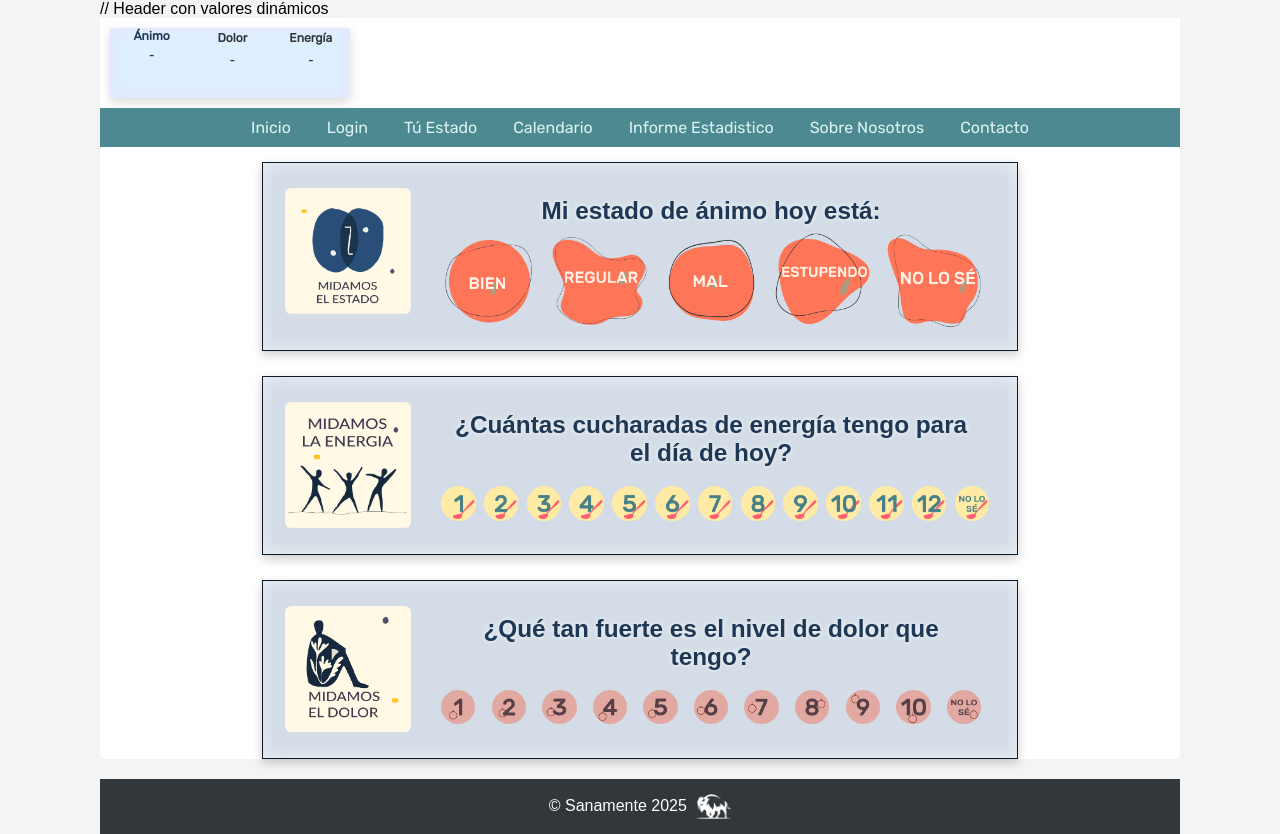
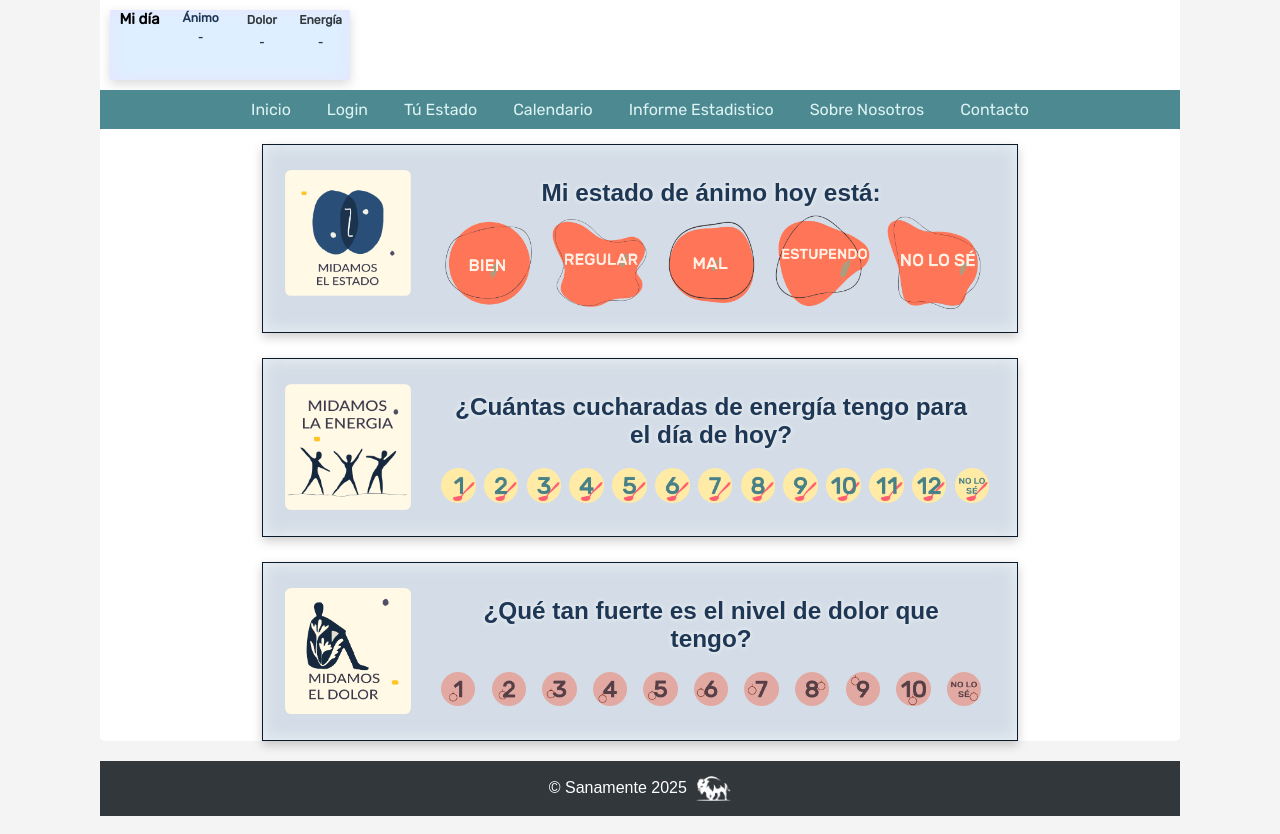
Before and after one commit to juanignaciobayugar/sanamenteReact, a React (Vite) app: page /cuestionario in a window 1280 px wide. Built offline with nearby package versions, Linux system fonts and the light colour scheme; a web font is replaced by a local one.

Commit message:
realizados cambios en header, realizados cambios en central respecto a Estado: se logra la tarjeta dinamica

```diff
--- a/src/central.tsx
+++ b/src/central.tsx
@@ -14,6 +14,8 @@ interface RegistroCuestionario {
   tipo: "estado" | "dolor" | "energia";
   valor: string;
   imgSrc: string;
+  index: number;
+  variant: string;
   timestamp: number;
 }
 
@@ -27,6 +29,13 @@ function Central() {
   const [dolorImg, setDolorImg] = useState<string>(""); // Nuevo estado para la imagen del dolor
   const [energiaImg, setEnergiaImg] = useState<string>(""); // Nuevo estado para la imagen de energía
 
+    const [estadoIndex, setEstadoIndex] = useState<number>();
+  const [dolorIndex, setDolorIndex] = useState<number>();
+  const [energiaIndex, setEnergiaIndex] = useState<number>();
+
+  const [estadoVariant, setEstadoVariant] = useState<string>("");
+  const [dolorVariant, setDolorVariant] = useState<string>("");
+  const [energiaVariant, setEnergiaVariant] = useState<string>("");
 
   // ✅ Al montar, recuperar lo que haya en localStorage
 useEffect(() => {
@@ -35,13 +44,18 @@ useEffect(() => {
     const parsed: RegistroCuestionario = JSON.parse(guardadoEstado);
     if (parsed.tipo === "estado") setEstado(parsed.valor);
     setEstadoImg(parsed.imgSrc);
+    setEstadoIndex(parsed.index);
+    setEstadoVariant(parsed.variant);
   }
 
   const guardadoDolor = localStorage.getItem("ultimoDolor");
   if (guardadoDolor) {
     const parsed: RegistroCuestionario = JSON.parse(guardadoDolor);
-    if (parsed.tipo === "dolor") setDolor(parsed.valor);
+    if (parsed.tipo === "dolor")
+    setDolor(parsed.valor);
     setDolorImg(parsed.imgSrc);
+    setDolorIndex(parsed.index);
+    setDolorVariant(parsed.variant);
   }
 
   const guardadoEnergia = localStorage.getItem("ultimoEnergia");
@@ -49,64 +63,100 @@ useEffect(() => {
     const parsed: RegistroCuestionario = JSON.parse(guardadoEnergia);
     if (parsed.tipo === "energia") setEnergia(parsed.valor);
     setEnergiaImg(parsed.imgSrc);
+    setEnergiaIndex(parsed.index);
+    setEnergiaVariant(parsed.variant);
   }
 }, []);
 
   return (
     <BrowserRouter>
       <div className="central">
-        // Header con valores dinámicos
         <Header
           estado={estado}
+          estadoImg={estadoImg}
+          estadoIndex={estadoIndex}
+          estadoVariant={estadoVariant}
           dolor={dolor}
+          dolorImg={dolorImg}
+          dolorIndex={dolorIndex}
+          dolorVariant={dolorVariant}
           energia={energia}
-        estadoImg={estadoImg}
-         dolorImg={dolorImg}
           energiaImg={energiaImg}
+          energiaIndex={energiaIndex}
+          energiaVariant={energiaVariant}
           onClearEstado={() => {
             setEstado("");
+            setEstadoImg("");
+            setEstadoIndex(undefined);
+            setEstadoVariant("");
             localStorage.removeItem("ultimoEstado");
           }}
           onClearDolor={() => {
             setDolor("");
+            setDolorImg("");
+            setDolorIndex(undefined);
+            setDolorVariant("");
             localStorage.removeItem("ultimoDolor");
           }}
           onClearEnergia={() => {
             setEnergia("");
+            setEnergiaImg("");
+            setEnergiaIndex(undefined);
+            setEnergiaVariant("");
             localStorage.removeItem("ultimoEnergia");
           }}
         />
+
         <Nav />
 
         <Routes>
-
-        <Route path="/" element={<Main />} /> {/* O tu Home */}
+          <Route path="/" element={<Main />} />
           <Route path="/login" element={<MainLogin />} />
           <Route
             path="/cuestionario"
             element={
               <MainCuestionario
-  onEstadoSelect={(valor, imgSrc) => {
+                onEstadoSelect={(valor, imgSrc, index, variant) => {
                   setEstado(valor);
                   setEstadoImg(imgSrc);
+                  setEstadoIndex(index);
+                  if (variant) setEstadoVariant(variant);
+
+                  localStorage.setItem(
+                    "ultimoEstado",
+                    JSON.stringify({ tipo: "estado", valor, imgSrc, index, variant, timestamp: Date.now() })
+                  );
                 }}
-  onDolorSelect={(valor, imgSrc) => {
+                onDolorSelect={(valor, imgSrc, index, variant) => {
                   setDolor(valor);
                   setDolorImg(imgSrc);
+                  setDolorIndex(index);
+                  if (variant) setDolorVariant(variant);
+
+                  localStorage.setItem(
+                    "ultimoDolor",
+                    JSON.stringify({ tipo: "dolor", valor, imgSrc, index, variant, timestamp: Date.now() })
+                  );
                 }}
-  onEnergiaSelect={(valor, imgSrc) => {
+                onEnergiaSelect={(valor, imgSrc, index, variant) => {
                   setEnergia(valor);
                   setEnergiaImg(imgSrc);
+                  setEnergiaIndex(index);
+                  if (variant) setEnergiaVariant(variant);
+
+                  localStorage.setItem(
+                    "ultimoEnergia",
+                    JSON.stringify({ tipo: "energia", valor, imgSrc, index, variant, timestamp: Date.now() })
+                  );
                 }}
               />
             }
-
           />
           <Route path="/estadisticas" element={<MainEstadistica />} />
           <Route path="/contacto" element={<MainContacto />} />
           <Route path="/sobre-nosotros" element={<MainSobreNosotros />} />
-
-          {/* resto de rutas */}
+          <Route path="/calendario" element={<div>Calendario</div>} />
+          {/* Agrega aquí el resto de tus rutas */}
         </Routes>
 
         <Footer />
@@ -115,4 +165,4 @@ useEffect(() => {
   );
 }
 
-export default Central;
+export default Central
--- a/src/components/Header.tsx
+++ b/src/components/Header.tsx
@@ -1,59 +1,106 @@
 import "./tarjetaDinamica.css";
 
 interface HeaderProps {
-  estado: string;
-  dolor: string;
-  energia: string;
-  estadoImg: string; // Nueva prop para la imagen del estado
-  dolorImg: string; // Nueva prop para la imagen del dolor
-  energiaImg: string; // Nueva prop para la imagen de energía
+  estado?: string;
+  dolor?: string;
+  energia?: string;
+  estadoImg?: string;
+  dolorImg?: string;
+  energiaImg?: string;
+  estadoIndex?: number;
+  dolorIndex?: number;
+  energiaIndex?: number;
+  estadoVariant?: string;
+  dolorVariant?: string;
+  energiaVariant?: string;
   onClearEstado: () => void;
   onClearDolor: () => void;
   onClearEnergia: () => void;
+}
 
-}
-//funcion para mostrar los valores dinamicos del segmento cuestionario en el header...
-function Header({ estado, dolor, energia, estadoImg, dolorImg, energiaImg, onClearEstado, onClearDolor, onClearEnergia }: HeaderProps) {
+function Header({
+  estado,
+  dolor,
+  energia,
+  estadoImg,
+  dolorImg,
+  energiaImg,
+  estadoIndex,
+  dolorIndex,
+  energiaIndex,
+  estadoVariant,
+  dolorVariant,
+  energiaVariant,
+  onClearEstado,
+  onClearDolor,
+  onClearEnergia,
+}: HeaderProps) {
   return (
     <header>
+
+
+
             <div id="tarjetaDinamica">
+          <div id="miDia" className="midia">
+            <h4>Mi día</h4>
+            <h4 id="diahoy"></h4>
+          </div>
            <div className="Anim">
+            <div className ="recuadroH4">
               <h4>Ánimo</h4>
+              </div>
           <div id="valorEstado">
             {estadoImg ? (
-  <button className="btn-imge btnEstado">
+              <button
+    className={`btn-img${estadoVariant ?? ""} btn-img${(estadoIndex ?? 0) + 1}${estadoVariant ?? ""} btnEstado`}
+    onClick={onClearEstado}
+  >
     <img src={estadoImg} alt={estado} />
   </button>
 ) : "-"}
-            {estado && <button onClick={onClearEstado}>✖</button>}
           </div>
         </div>
 
         <div className="Dolo">
+           <div className ="recuadroH4">
           <h4>Dolor</h4>
+          </div>
           <div id="valorDolor">
             {dolorImg ? (
-  <button className="btn-imgd btnEstado">
+              <button
+                className={`btn-img${dolorVariant ?? ""} btn-img${(dolorIndex ?? 0) + 1}${dolorVariant ?? ""} btnEstado`}
+                onClick={onClearDolor}
+              >
                 <img src={dolorImg} alt={dolor} />
               </button>
-) : "-"}
-  {dolor && <button onClick={onClearDolor}>✖</button>}
+            ) : (
+              "-"
+            )}
           </div>
         </div>
 
         <div className="Energi">
+          <div className ="recuadroH4">
           <h4>Energía</h4>
+          </div>
           <div id="valorEnergia">
             {energiaImg ? (
-  <button className="btn-imgc btnEstado">
+              <button
+                className={`btn-img${energiaVariant ?? ""} btn-img${(energiaIndex ?? 0) + 1}${energiaVariant ?? ""} btnEstado`}
+                onClick={onClearEnergia}
+              >
                 <img src={energiaImg} alt={energia} />
               </button>
-) : "-"}
-            {energia && <button onClick={onClearEnergia}>✖</button>}
+            ) : (
+              "-"
+            )}
           </div>
         </div>
       </div>
+
+
     </header>
   );
 }
+
 export default Header;
--- a/src/pages/cuestionario/CardCuestionario.tsx
+++ b/src/pages/cuestionario/CardCuestionario.tsx
@@ -6,7 +6,7 @@ interface ButtonData {
 }
 
 interface CardEstadoProps {
-  onSelect?: (valor: string, imgSrc: string, index?: number, variant?: string) => void;
+  onSelect?: (valor: string, imgSrc: string, index: number, variant?: string) => void;
 }
 
 function CardEstado({ onSelect }: CardEstadoProps) {
@@ -18,7 +18,7 @@ function CardEstado({ onSelect }: CardEstadoProps) {
     { value: "nolose", imgSrc: "../src/assets/imagenes/cuestionario/tarjetaAnimo/estado animo/nolose.png" },
   ];
 
-  const handleSelect = (valor: string, imgSrc: string, index?: number, variant?: string) => {
+  const handleSelect = (valor: string, imgSrc: string, index: number, variant?: string) => {
     localStorage.setItem(
       "ultimoEstado",
       JSON.stringify({ tipo: "estado", valor, imgSrc,index, timestamp: Date.now() })
--- a/src/pages/cuestionario/CardDolor.tsx
+++ b/src/pages/cuestionario/CardDolor.tsx
@@ -6,7 +6,7 @@ interface ButtonData {
 }
 
 interface CardDolorProps {
-  onSelect?: (valor: string, imgSrc: string, index?: number, variant?: string) => void;
+  onSelect?: (valor: string, imgSrc: string, index: number, variant?: string) => void;
 }
 
 function CardDolor({ onSelect }: CardDolorProps) {
@@ -23,7 +23,7 @@ function CardDolor({ onSelect }: CardDolorProps) {
     { value: "10", imgSrc: "../src/assets/imagenes/cuestionario/tarjetaDolor/dolor/10.png" },
     { value: "nolose", imgSrc: "../src/assets/imagenes/cuestionario/tarjetaDolor/dolor/nolose.png" },
   ];
-const handleSelect = (valor: string, imgSrc: string, index?: number, variant?: string) => {
+const handleSelect = (valor: string, imgSrc: string, index: number, variant?: string) => {
   localStorage.setItem(
     "ultimoDolor",
     JSON.stringify({ tipo: "dolor", valor, imgSrc, index, timestamp: Date.now() })
--- a/src/pages/cuestionario/CardEnergia.tsx
+++ b/src/pages/cuestionario/CardEnergia.tsx
@@ -6,7 +6,7 @@ interface ButtonData {
 }
 
 interface CardEnergiaProps {
-  onSelect?: (valor: string, imgSrc: string, index?: number, variant?: string) => void;
+  onSelect?: (valor: string, imgSrc: string, index: number, variant?: string) => void;
 }
 
 function CardEnergia({ onSelect }: CardEnergiaProps) {
@@ -26,7 +26,7 @@ function CardEnergia({ onSelect }: CardEnergiaProps) {
     { value: "nolose", imgSrc: "../src/assets/imagenes/cuestionario/tarjetaEnergia/cucharadas-energia/NO LO SE.png" },
   ];
 
-    const handleSelect = (valor: string, imgSrc: string, index?: number, variant?: string) => {
+    const handleSelect = (valor: string, imgSrc: string, index: number, variant?: string) => {
     localStorage.setItem(
       "ultimoEnergia",
       JSON.stringify({ tipo: "energia", valor, imgSrc,index, timestamp: Date.now() })
--- a/src/pages/cuestionario/MainCuestionario.tsx
+++ b/src/pages/cuestionario/MainCuestionario.tsx
@@ -5,9 +5,9 @@ import CardEstado from "./CardCuestionario";
 import "./cuestionario.css"
 
 interface MainCuestionarioProps {
-  onEstadoSelect: (valor: string, imgSrc: string) => void;
-  onDolorSelect: (valor: string, imgSrc: string) => void;
-  onEnergiaSelect: (valor: string, imgSrc: string) => void;
+  onEstadoSelect: (valor: string, imgSrc: string, index: number,variant?: string) => void;
+  onDolorSelect: (valor: string, imgSrc: string, index: number, variant?: string) => void;
+  onEnergiaSelect: (valor: string, imgSrc: string, index: number, variant?: string) => void;
 }
 
 function MainCuestionario({ onEstadoSelect, onDolorSelect, onEnergiaSelect }: MainCuestionarioProps) {
```
Lines whose indentation alone changed are shown as unchanged.
